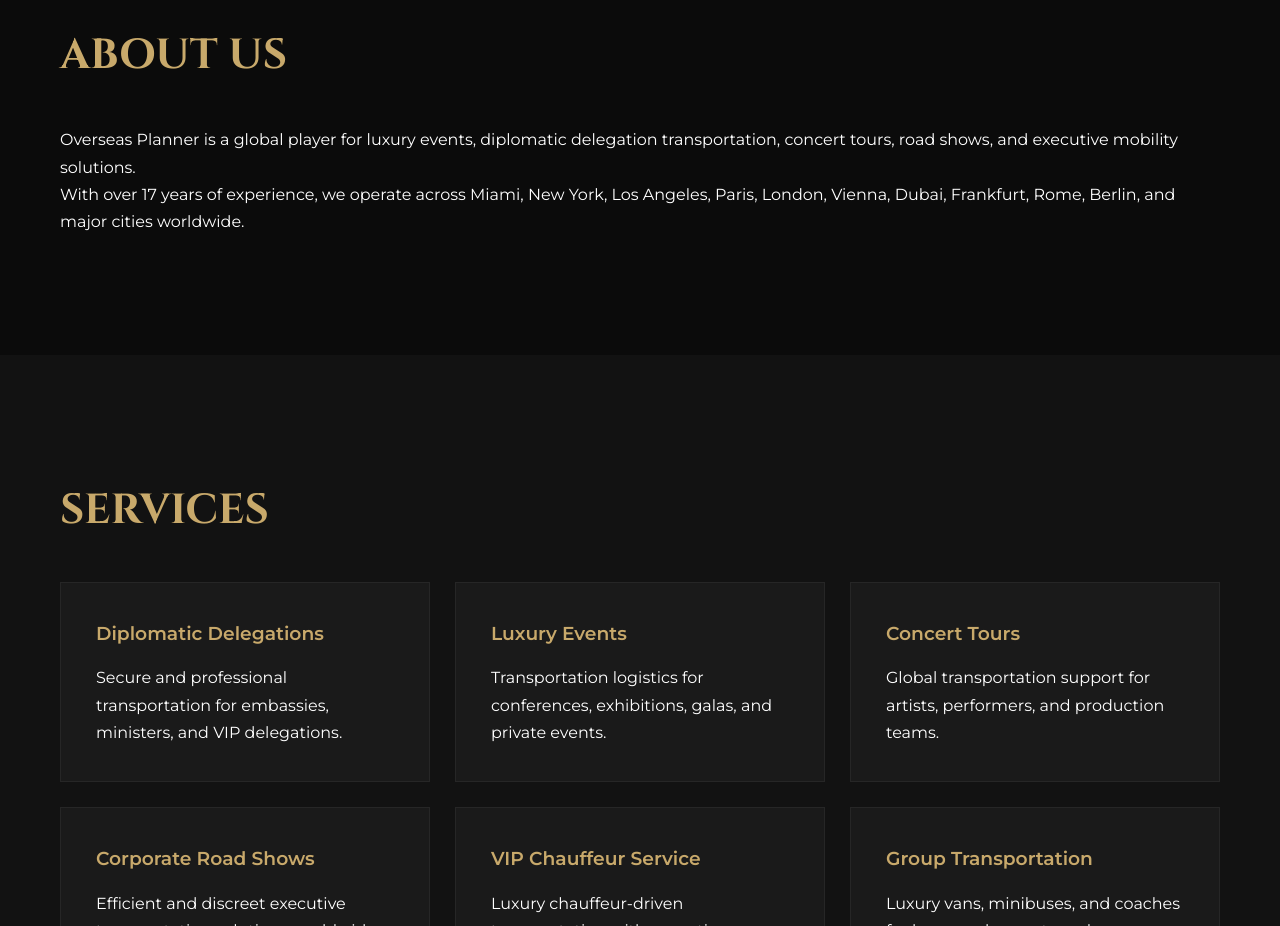
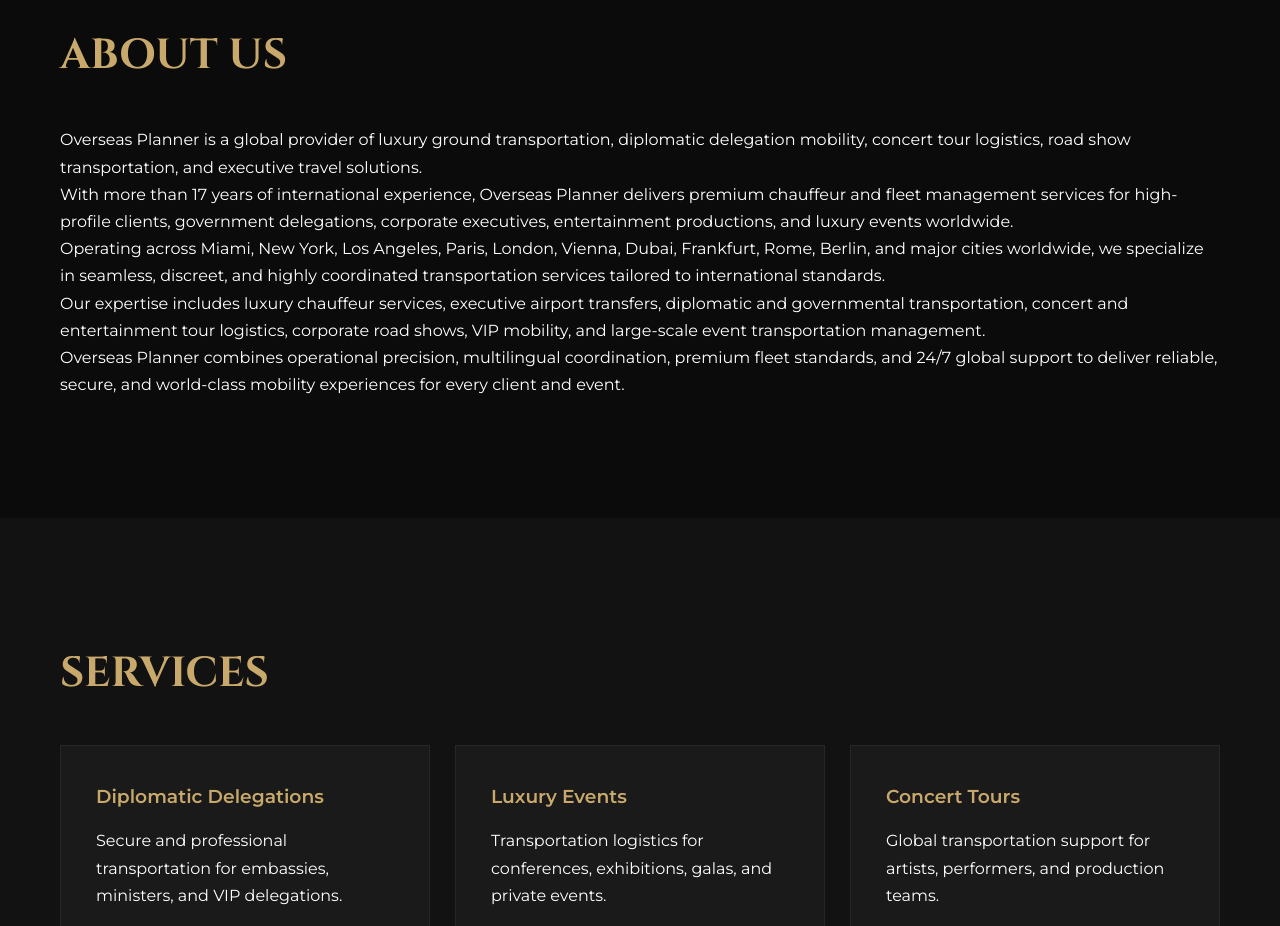
Before and after one commit to Wali-LR/overseasplanner.com, a plain HTML site: page index.html in a window 1280 px wide. Shown: the part 900-1826 px from the top of the page. Drawn offline with Linux system fonts and the light colour scheme.

Commit message:
Revise 'About Us' section for clarity and detail about
Updated the description of Overseas Planner to reflect enhanced services and experience.

```diff
--- a/index.html
+++ b/index.html
@@ -60,12 +60,24 @@
     <h2>ABOUT US</h2>
 
     <p>
-      Overseas Planner is a global player for luxury events, diplomatic delegation transportation, concert tours, road shows, and executive mobility solutions.
-    </p>
+  Overseas Planner is a global provider of luxury ground transportation, diplomatic delegation mobility, concert tour logistics, road show transportation, and executive travel solutions.
+</p>
 
-    <p>
-      With over 17 years of experience, we operate across Miami, New York, Los Angeles, Paris, London, Vienna, Dubai, Frankfurt, Rome, Berlin, and major cities worldwide.
-    </p>
+<p>
+  With more than 17 years of international experience, Overseas Planner delivers premium chauffeur and fleet management services for high-profile clients, government delegations, corporate executives, entertainment productions, and luxury events worldwide.
+</p>
+
+<p>
+  Operating across Miami, New York, Los Angeles, Paris, London, Vienna, Dubai, Frankfurt, Rome, Berlin, and major cities worldwide, we specialize in seamless, discreet, and highly coordinated transportation services tailored to international standards.
+</p>
+
+<p>
+  Our expertise includes luxury chauffeur services, executive airport transfers, diplomatic and governmental transportation, concert and entertainment tour logistics, corporate road shows, VIP mobility, and large-scale event transportation management.
+</p>
+
+<p>
+  Overseas Planner combines operational precision, multilingual coordination, premium fleet standards, and 24/7 global support to deliver reliable, secure, and world-class mobility experiences for every client and event.
+</p>
 
   </div>
 </section>
```
